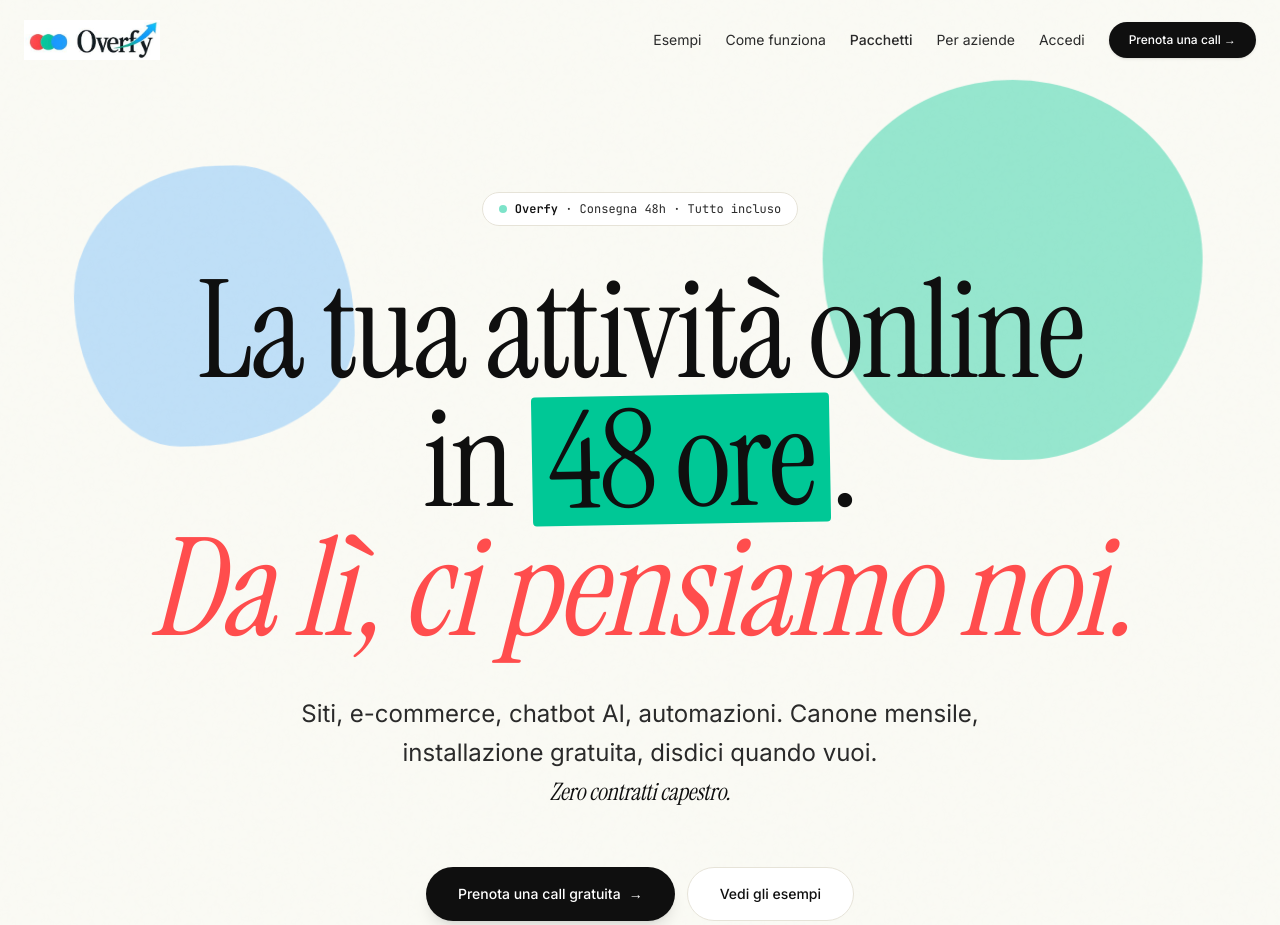
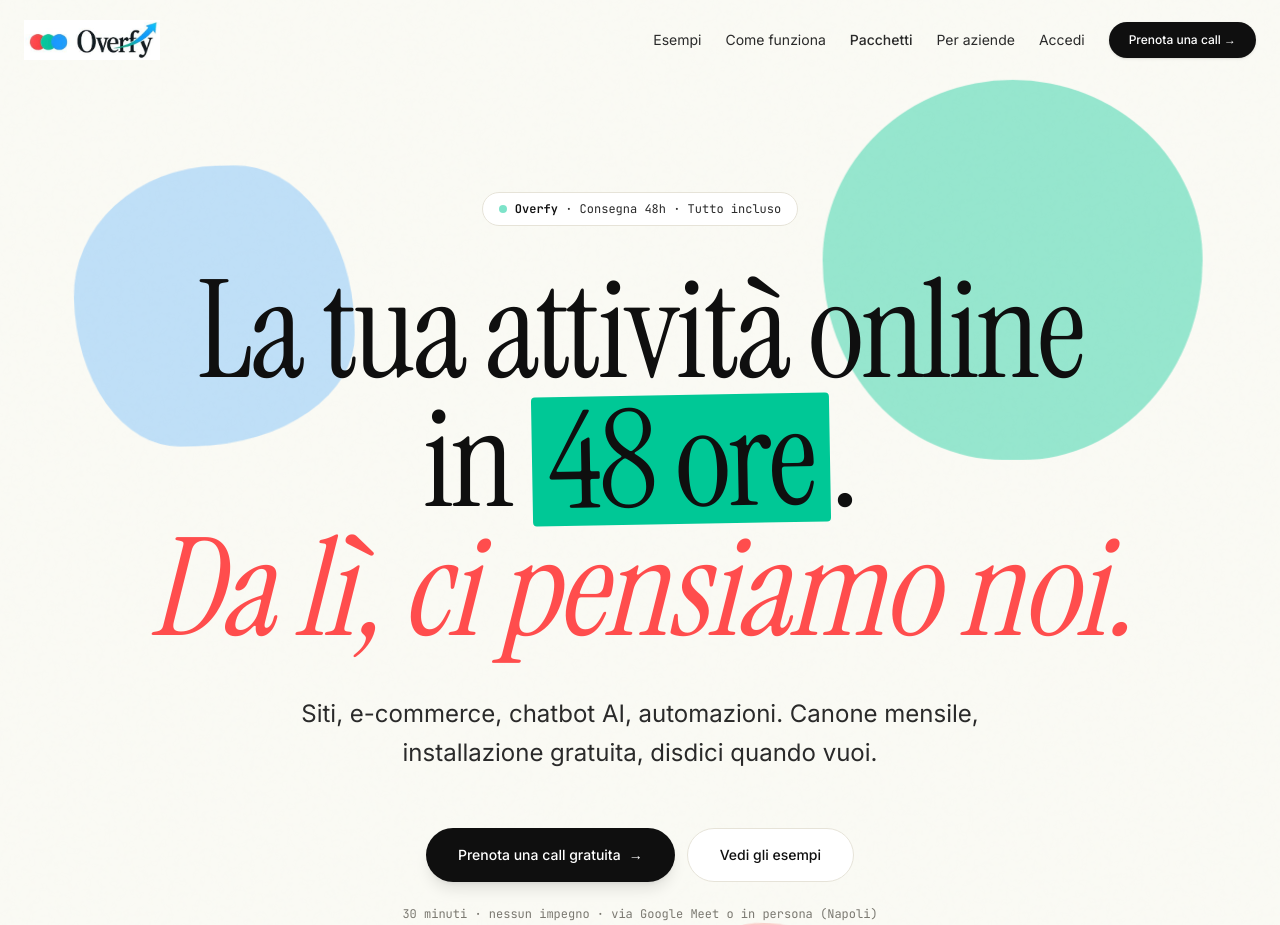
Before and after one commit to ciroriccio-1994/overfy, a Next.js app in the folder apps/catalogo/: page / in a window 1280 px wide. Shown: the top 925 px of the page. Built offline with nearby package versions, Linux system fonts and the light colour scheme; no server answers.

Commit message:
style(hero): rimossa riga 'Zero contratti capestro'

```diff
--- a/apps/catalogo/app/components/Hero.tsx
+++ b/apps/catalogo/app/components/Hero.tsx
@@ -58,10 +58,6 @@ export function Hero() {
           {/* SOTTOTITOLO — asciutto, concreto */}
           <p className="text-lg md:text-2xl text-[var(--color-ink-soft)] max-w-3xl mx-auto leading-relaxed mb-14">
             Siti, e-commerce, chatbot AI, automazioni. Canone mensile, installazione gratuita, disdici quando vuoi.
-            <br className="hidden md:block" />
-            <span className="font-display-italic text-[var(--color-ink)]">
-              {" "}Zero contratti capestro.
-            </span>
           </p>
 
           {/* CTA — primary "Prenota call" (azione concreta), secondary "Vedi esempi" */}
```
